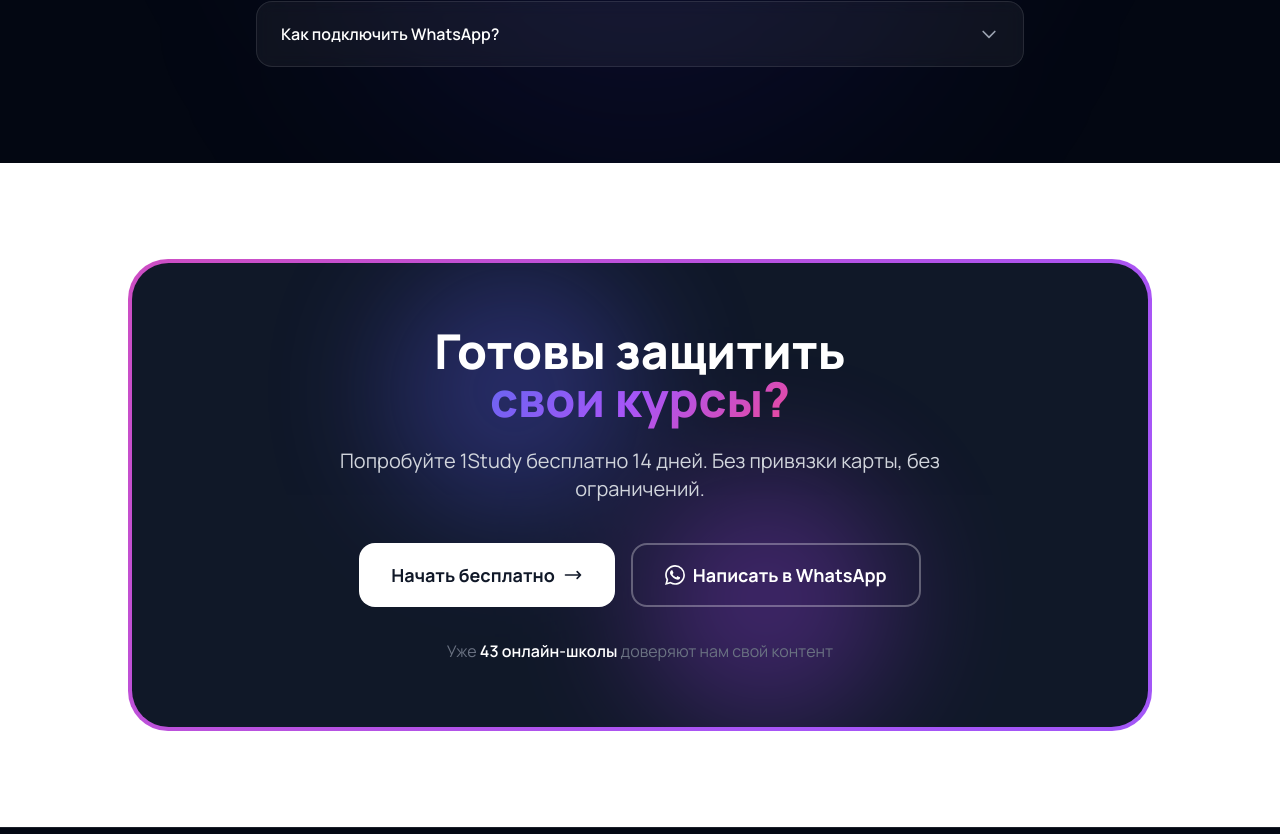
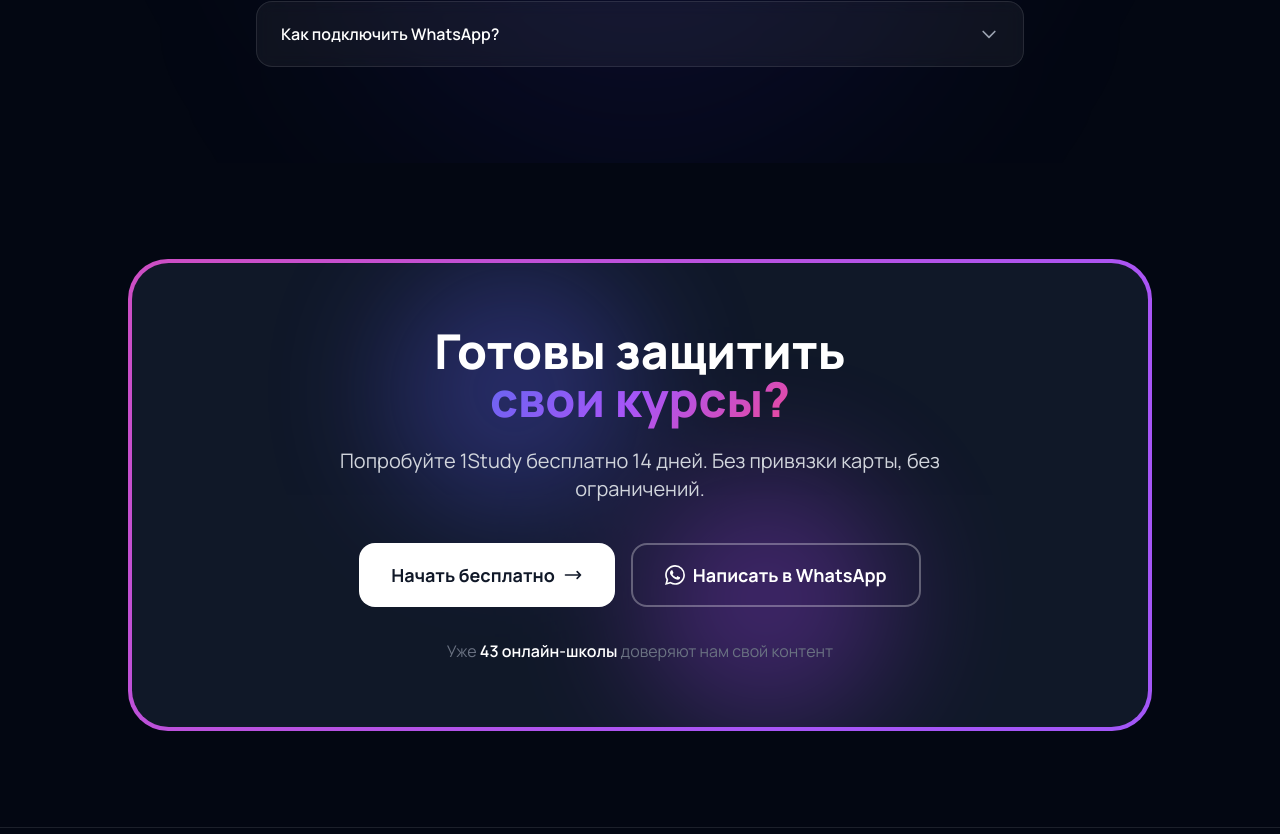
Before and after one commit to saparlife/onestudylanding, a Next.js app: page / in a window 1280 px wide. Shown: the part 4586-5420 px from the top of the page. Built offline with nearby package versions, Linux system fonts and the light colour scheme.

Commit message:
fix: add dark bg to CTA section

```diff
--- a/src/components/CTA.tsx
+++ b/src/components/CTA.tsx
@@ -1,6 +1,6 @@
 export function CTA() {
   return (
-    <section className="py-24 px-4 sm:px-6">
+    <section className="py-24 px-4 sm:px-6 bg-gray-950">
       <div className="max-w-5xl mx-auto">
         <div className="relative animated-gradient rounded-[2.5rem] p-1">
           <div className="bg-gray-900 rounded-[2.3rem] p-10 sm:p-16 text-center relative overflow-hidden">
```
